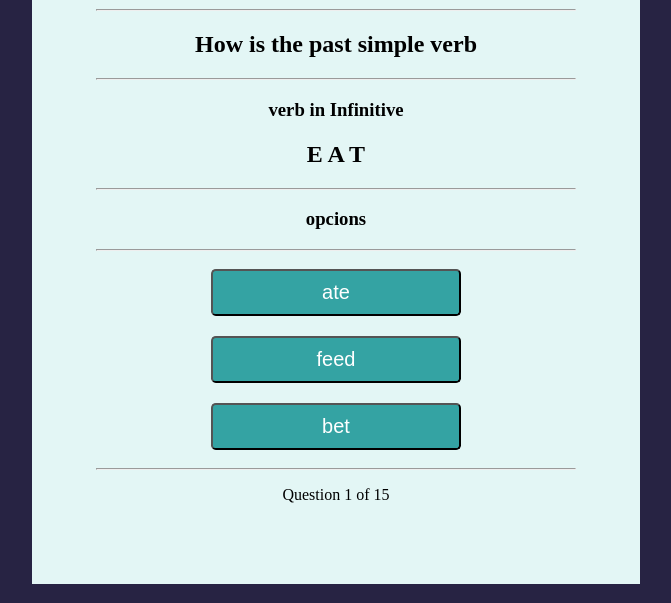
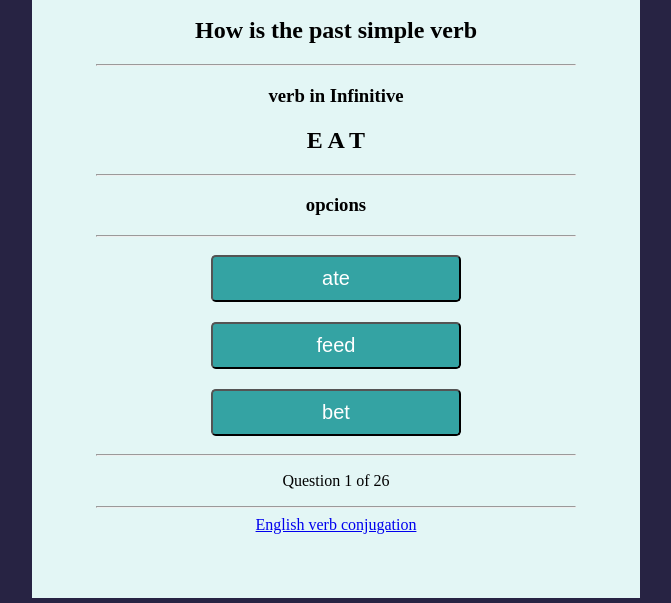
Before and after one commit to Shmarte1970/InglesAR, a website built with Vite: page index.html in a window 1280 px wide. Shown: the part 197-800 px from the top of the page, without its empty margins (304-975 px from the left). Built offline with nearby package versions, Linux system fonts and the light colour scheme.

Commit message:
quiz v2.5

```diff
--- a/data/data.js
+++ b/data/data.js
@@ -138,7 +138,7 @@ export const data = [
         choise:[
             'did',
             'does',
-            'do'
+            'doed'
         ],
         answer: 'did'
 
@@ -164,6 +164,115 @@ export const data = [
         ],
         answer: 'read'
 
+    },
+    {
+        question:'M E E T',
+        choise:[
+            'meet',
+            'met',
+            'meant'
+        ],
+        answer: 'met'
+
+    },
+    {
+        question:'W I N',
+        choise:[
+            'won',
+            'win',
+            'worn'
+        ],
+        answer: 'won'
+
+    },
+     {
+        question:'P L A Y E D',
+        choise:[
+            'play',
+            'played',
+            'playing'
+        ],
+        answer: 'played'
+
+    },
+    {
+        question:'B U Y',
+        choise:[
+            'bought',
+            'buy',
+            'bougt'
+        ],
+        answer: 'bought'
+
+    },
+    {
+        question:'C A T C H',
+        choise:[
+            'catching',
+            'caught',
+            'cat'
+        ],
+        answer: 'caught'
+
+    },
+    {
+        question:'J O I N S',
+        choise:[
+            'join',
+            'joined',
+            'joining'
+        ],
+        answer: 'joined'
+
+    },
+    {
+        question:'L I V E',
+        choise:[
+            'living',
+            'lived',
+            'lives'
+        ],
+        answer: 'lived'
+
+    },
+    {
+        question:'A R R I V E',
+        choise:[
+            'arrived',
+            'to arrive'
+        ],
+        answer: 'arrived'
+
+    },
+    {
+        question:'rain',
+        choise:[
+            'rained',
+            'to rain'
+
+        ],
+        answer: 'rained'
+
+    },
+    {
+        question:'walks',
+        choise:[
+            'walked',
+            'walking'
+
+        ],
+        answer: 'walked'
+
+    },
+    {
+        question:'G I V E S',
+        choise:[
+            'gave',
+            'giving',
+            'given'
+        ],
+        answer: 'gave'
+
     }
 
 
@@ -171,4 +280,5 @@ export const data = [
 
 
 
+
 ]
--- a/index.html
+++ b/index.html
@@ -40,6 +40,8 @@
 
         <footer>
             <p id="progreso"></p>
+            <hr>
+            <a href="https://www.theconjugator.com/conjugacion/ingles/to+live.html">English verb conjugation</a>
         </footer>
 
     </div>
```
